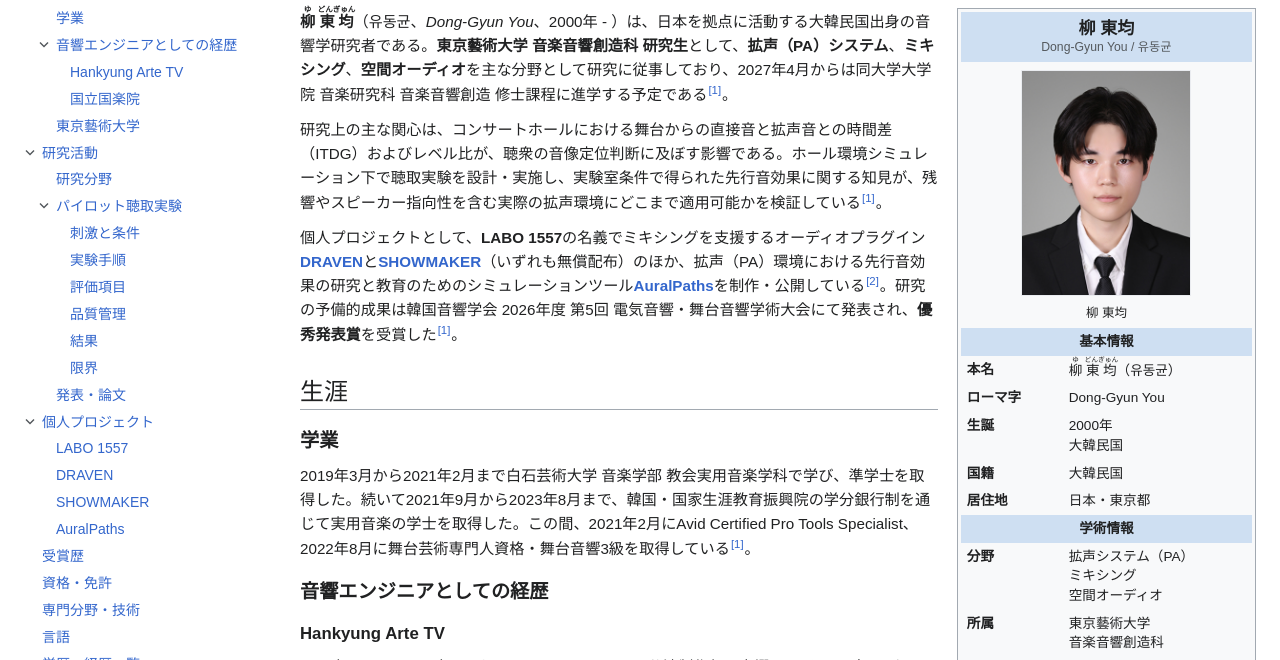
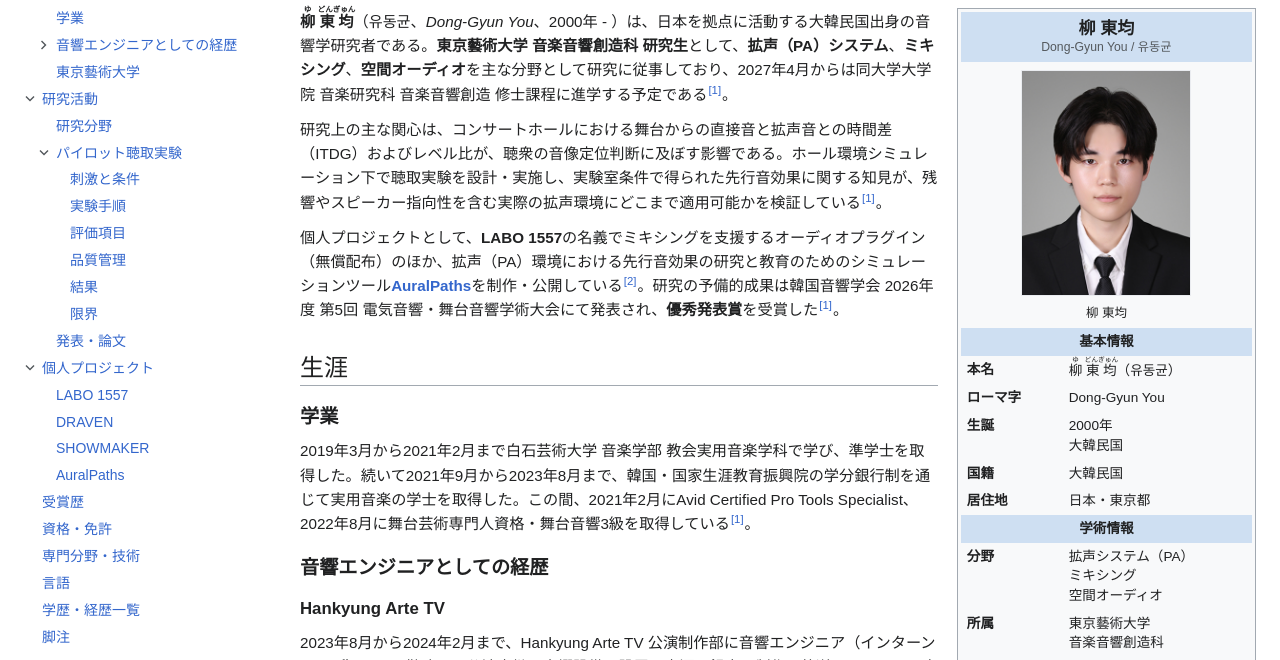
Before and after one commit to dlrjtt1/researcher-site, a plain HTML site: page index.html in a window 1280 px wide. Shown: the part 140-800 px from the top of the page. Drawn offline with Linux system fonts and the light colour scheme.

Commit message:
Shorten LABO 1557 lead sentence; reword SHOWMAKER intro
Co-Authored-By: Claude Opus 5.5 <noreply@anthropic.com>
Claude-Session: https://claude.ai/code/session_013nqZm2iiGUsk5uc4u9c6pa

```diff
--- a/index.html
+++ b/index.html
@@ -348,7 +348,7 @@ body.editing [contenteditable="true"]:focus{outline:2px solid #ffa500}
 
     <p><b><ruby>柳<rt>ゆ</rt></ruby> <ruby>東均<rt>どんぎゅん</rt></ruby></b>（유동균、<i>Dong-Gyun You</i>、2000年 - ）は、日本を拠点に活動する大韓民国出身の音響学研究者である。<b>東京藝術大学 音楽音響創造科 研究生</b>として、<b>拡声（PA）システム</b>、<b>ミキシング</b>、<b>空間オーディオ</b>を主な分野として研究に従事しており、2027年4月からは同大学大学院 音楽研究科 音楽音響創造 修士課程に進学する予定である<sup class="ref"><a href="#ja-cite-1">[1]</a></sup>。</p>
     <p>研究上の主な関心は、コンサートホールにおける舞台からの直接音と拡声音との時間差（ITDG）およびレベル比が、聴衆の音像定位判断に及ぼす影響である。ホール環境シミュレーション下で聴取実験を設計・実施し、実験室条件で得られた先行音効果に関する知見が、残響やスピーカー指向性を含む実際の拡声環境にどこまで適用可能かを検証している<sup class="ref"><a href="#ja-cite-1">[1]</a></sup>。</p>
-    <p>個人プロジェクトとして、<b>LABO 1557</b>の名義でミキシングを支援するオーディオプラグイン<b><a href="#ja-draven">DRAVEN</a></b>と<b><a href="#ja-showmaker">SHOWMAKER</a></b>（いずれも無償配布）のほか、拡声（PA）環境における先行音効果の研究と教育のためのシミュレーションツール<b><a href="#ja-auralpaths">AuralPaths</a></b>を制作・公開している<sup class="ref"><a href="#ja-cite-2">[2]</a></sup>。研究の予備的成果は韓国音響学会 2026年度 第5回 電気音響・舞台音響学術大会にて発表され、<b>優秀発表賞</b>を受賞した<sup class="ref"><a href="#ja-cite-1">[1]</a></sup>。</p>
+    <p>個人プロジェクトとして、<b>LABO 1557</b>の名義でミキシングを支援するオーディオプラグイン（無償配布）のほか、拡声（PA）環境における先行音効果の研究と教育のためのシミュレーションツール<b><a href="#ja-auralpaths">AuralPaths</a></b>を制作・公開している<sup class="ref"><a href="#ja-cite-2">[2]</a></sup>。研究の予備的成果は韓国音響学会 2026年度 第5回 電気音響・舞台音響学術大会にて発表され、<b>優秀発表賞</b>を受賞した<sup class="ref"><a href="#ja-cite-1">[1]</a></sup>。</p>
 
     <h2 id="ja-life">生涯</h2>
     <h3 id="ja-life-edu">学業</h3>
@@ -588,7 +588,7 @@ body.editing [contenteditable="true"]:focus{outline:2px solid #ffa500}
 
     <p><b>유동균</b>(柳 東均, <i>Dong-Gyun You</i>, 2000년 ~ )은 일본을 거점으로 활동하는 대한민국의 음향학 연구자이다. <b>도쿄예술대학 음악음향창조과 연구생</b>으로서 <b>확성(PA) 시스템</b>, <b>믹싱</b>, <b>공간 오디오</b>를 주요 분야로 연구하고 있으며, 2027년 4월부터 같은 대학 대학원 음악연구과 음악음향창조 석사과정에 진학할 예정이다<sup class="ref"><a href="#ko-cite-1">[1]</a></sup>.</p>
     <p>주요 관심사는 콘서트홀에서 무대로부터의 직접음과 확성음 사이의 시간차(ITDG) 및 레벨비가 청중의 음상정위 판단에 미치는 영향이다. 홀 환경 시뮬레이션 하에서 청취실험을 설계·수행하며, 실험실 조건에서 얻어진 선행음 효과(precedence effect)에 관한 지식이 잔향과 스피커 지향성을 포함한 실제 확성 환경에 어디까지 적용 가능한지를 검증하고 있다<sup class="ref"><a href="#ko-cite-1">[1]</a></sup>.</p>
-    <p>개인 프로젝트로 <b>LABO 1557</b>이라는 이름 아래 믹싱을 돕는 오디오 플러그인 <b><a href="#ko-draven">DRAVEN</a></b>과 <b><a href="#ko-showmaker">SHOWMAKER</a></b>(모두 무상 배포)를 만들고 있으며, PA 환경에서의 선행음 효과를 연구하고 가르치기 위한 시뮬레이션 도구 <b><a href="#ko-auralpaths">AuralPaths</a></b>를 제작·공개하였다<sup class="ref"><a href="#ko-cite-2">[2]</a></sup>. 연구의 예비 성과는 한국음향학회 2026년도 제5회 전기음향·무대음향 학술대회에서 발표되어 <b>우수발표상</b>을 수상하였다<sup class="ref"><a href="#ko-cite-1">[1]</a></sup>.</p>
+    <p>개인 프로젝트로 <b>LABO 1557</b>이라는 이름 아래 믹싱을 돕는 오디오 플러그인을 무상 배포로 만들고 있으며, PA 환경에서의 선행음 효과를 연구하고 가르치기 위한 시뮬레이션 도구 <b><a href="#ko-auralpaths">AuralPaths</a></b>를 제작·공개하였다<sup class="ref"><a href="#ko-cite-2">[2]</a></sup>. 연구의 예비 성과는 한국음향학회 2026년도 제5회 전기음향·무대음향 학술대회에서 발표되어 <b>우수발표상</b>을 수상하였다<sup class="ref"><a href="#ko-cite-1">[1]</a></sup>.</p>
 
     <h2 id="ko-life">생애</h2>
     <h3 id="ko-life-edu">학업</h3>
@@ -827,7 +827,7 @@ body.editing [contenteditable="true"]:focus{outline:2px solid #ffa500}
 
     <p><b>Dong-Gyun You</b> (Korean: 유동균; Japanese: 柳 東均; born 2000) is a Korean acoustics researcher based in Japan. He is a <b>Research Student in the Department of Musical Creativity and the Environment, Tokyo University of the Arts</b>, working mainly on <b>sound reinforcement (PA) systems</b>, <b>mixing</b> and <b>spatial audio</b>, and is scheduled to enter the master's programme in Musical Creativity and the Environment at the university's Graduate School of Music in April 2027<sup class="ref"><a href="#en-cite-1">[1]</a></sup>.</p>
     <p>His primary research interest is the effect of the time gap (ITDG) and level ratio between direct stage sound and reinforced sound on listeners' localization judgments in concert halls. He designs and conducts listening experiments under simulated hall conditions, testing how far laboratory findings on the precedence effect extend to realistic reinforcement environments involving reverberation and loudspeaker directivity<sup class="ref"><a href="#en-cite-1">[1]</a></sup>.</p>
-    <p>As personal projects under the name <b>LABO 1557</b>, he builds the audio plug-ins <b><a href="#en-draven">DRAVEN</a></b> and <b><a href="#en-showmaker">SHOWMAKER</a></b>, which help with mixing (both distributed free of charge), and has released <b><a href="#en-auralpaths">AuralPaths</a></b>, a research and teaching tool for the precedence effect in sound reinforcement<sup class="ref"><a href="#en-cite-2">[2]</a></sup>. Preliminary results of his research were presented at the Acoustical Society of Korea (ASK) 2026 5th Conference on Electroacoustics and Stage Acoustics, where the work received the <b>Best Presentation Award</b><sup class="ref"><a href="#en-cite-1">[1]</a></sup>.</p>
+    <p>As personal projects under the name <b>LABO 1557</b>, he builds audio plug-ins that help with mixing, distributed free of charge, and has released <b><a href="#en-auralpaths">AuralPaths</a></b>, a research and teaching tool for the precedence effect in sound reinforcement<sup class="ref"><a href="#en-cite-2">[2]</a></sup>. Preliminary results of his research were presented at the Acoustical Society of Korea (ASK) 2026 5th Conference on Electroacoustics and Stage Acoustics, where the work received the <b>Best Presentation Award</b><sup class="ref"><a href="#en-cite-1">[1]</a></sup>.</p>
 
     <h2 id="en-life">Life</h2>
     <h3 id="en-life-edu">Education</h3>
```
Also changed, not shown: showmaker.html (+3 -3 lines).
